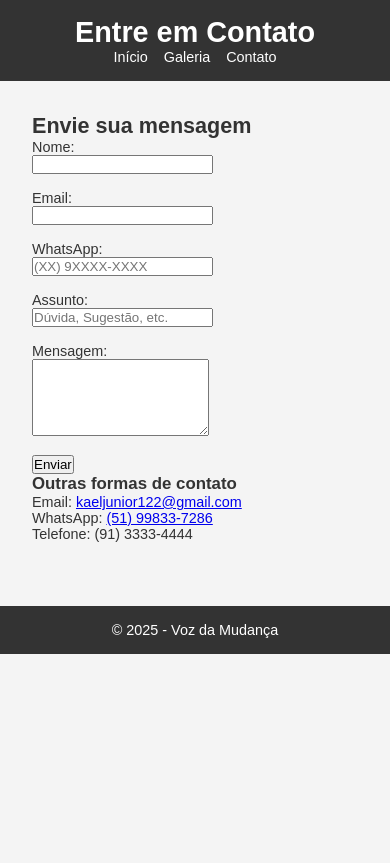
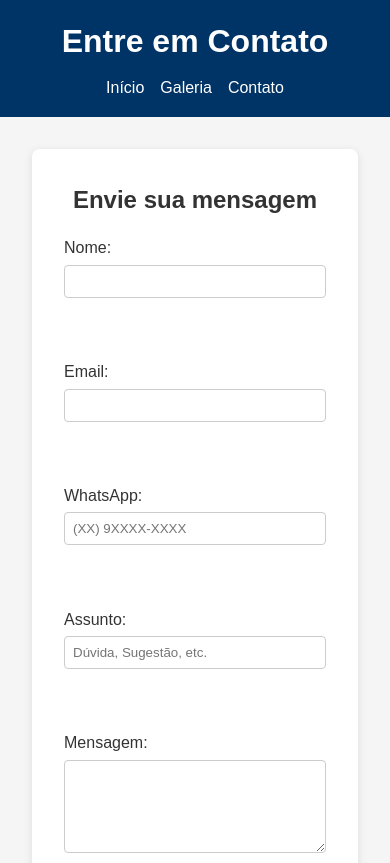
Before and after one commit to kaellima122/provasite, a plain HTML site: page contato.html in a window 390 px wide. Shown: the top 863 px of the page. Drawn offline with Linux system fonts and the light colour scheme.

Commit message:
Update contato.css

```diff
--- a/css/contato.css
+++ b/css/contato.css
@@ -1,145 +1,129 @@
 /* Reset básico */
 * {
+  box-sizing: border-box;
   margin: 0;
   padding: 0;
-    box-sizing: border-box;
+  font-family: Arial, sans-serif;
 }
 
 body {
-    font-family: Arial, sans-serif;
-    background-color: #f4f4f4;
+  background-color: #f5f5f5;
   color: #333;
+  line-height: 1.6;
 }
 
+/* Cabeçalho */
 header {
-    background-color: #333;
-    color: white;
-    padding: 1rem 0;
+  background-color: #003366;
+  color: #fff;
+  padding: 1rem;
+  text-align: center;
+  display: flex;
+  flex-direction: column;
+  justify-content: center;
+  align-items: center;
+}
+
+header h1 {
+  margin-bottom: 0.5rem;
+}
+
+nav ul {
+  list-style: none;
+  display: flex;
+  gap: 1rem;
+  padding: 0;
+  justify-content: center;
+}
+
+nav ul li {
+  display: inline-block;
+}
+
+nav ul li a {
+  color: #fff;
+  text-decoration: none;
+  transition: 0.3s;
+}
+
+nav ul li a:hover {
+  text-decoration: underline;
   text-align: center;
 }
 
-  header h1 {
-    font-size: 2.5rem;
-  }
-
-  nav ul {
-    list-style-type: none;
-    display: flex;
-    justify-content: center;
-    gap: 1rem;
-  }
-
-  nav a {
-    text-decoration: none;
-    color: white;
-    font-size: 1.1rem;
-  }
-
-  nav a:hover {
-    text-decoration: underline;
-  }
-
-  /* Estilo principal */
+/* Conteúdo principal */
 main {
   padding: 2rem;
 }
 
-  #contato h2 {
-    text-align: center;
-    font-size: 2rem;
-    margin-bottom: 2rem;
-  }
-
-  #form-contato {
+/* Formulário de contato */
+.contato-container {
+  max-width: 600px;
+  margin: auto;
   background-color: #fff;
   padding: 2rem;
   border-radius: 8px;
-    box-shadow: 0 4px 8px rgba(0, 0, 0, 0.1);
-    max-width: 600px;
-    margin: 0 auto;
+  box-shadow: 0 2px 8px rgba(0, 0, 0, 0.1);
 }
 
-  #form-contato label {
+.contato-container h2 {
+  margin-bottom: 1rem;
+  text-align: center;
+}
+
+form label {
   display: block;
-    font-size: 1.1rem;
+  margin-bottom: 10px;
+}
+
+form input,
+form textarea {
+  width: 100%;
+  padding: 8px;
+  margin-top: 4px;
+  border: 1px solid #ccc;
+  border-radius: 4px;
+}
+
+button {
+  background-color: #003366;
+  color: white;
+  padding: 10px 20px;
+  border: none;
+  border-radius: 4px;
+  cursor: pointer;
+  margin-top: 1rem;
+}
+
+button:hover {
+  background-color: #002244;
+}
+
+/* Outras formas de contato */
+.outros-contatos {
+  margin-top: 2rem;
+  border-top: 1px solid #ccc;
+  padding-top: 1rem;
+}
+
+.outros-contatos h3 {
   margin-bottom: 0.5rem;
 }
 
-  #form-contato input, #form-contato textarea {
-    width: 100%;
-    padding: 0.8rem;
-    margin-bottom: 1.2rem;
-    border: 1px solid #ddd;
-    border-radius: 4px;
-    font-size: 1rem;
+.outros-contatos a {
+  color: #007BFF;
+  text-decoration: none;
 }
 
-  #form-contato textarea {
-    resize: vertical;
-    min-height: 150px;
+.outros-contatos a:hover {
+  text-decoration: underline;
 }
 
-  #form-contato button {
-    background-color: #333;
-    color: white;
-    padding: 1rem 2rem;
-    border: none;
-    border-radius: 4px;
-    font-size: 1.1rem;
-    cursor: pointer;
-    transition: background-color 0.3s;
-  }
-
-  #form-contato button:hover {
-    background-color: #555;
-  }
-
-  /* Footer */
+/* Rodapé */
 footer {
-    background-color: #333;
+  background-color: #003366;
   color: white;
   text-align: center;
   padding: 1rem;
   margin-top: 2rem;
 }
-
-  /* Media Queries */
-  @media (max-width: 768px) {
-    body {
-      font-size: 0.9rem;
-    }
-
-    #contato h2 {
-      font-size: 1.8rem;
-    }
-
-    nav a {
-      font-size: 1rem;
-    }
-
-    #form-contato {
-      padding: 1.5rem;
-    }
-
-    #form-contato button {
-      width: 100%;
-    }
-  }
-
-  @media (max-width: 480px) {
-    header h1 {
-      font-size: 1.8rem;
-    }
-
-    nav a {
-      font-size: 0.9rem;
-    }
-
-    #form-contato input, #form-contato textarea {
-      padding: 0.6rem;
-    }
-
-    #form-contato button {
-      padding: 0.8rem 1.5rem;
-    }
-  }
```
Lines whose indentation alone changed are shown as unchanged.
